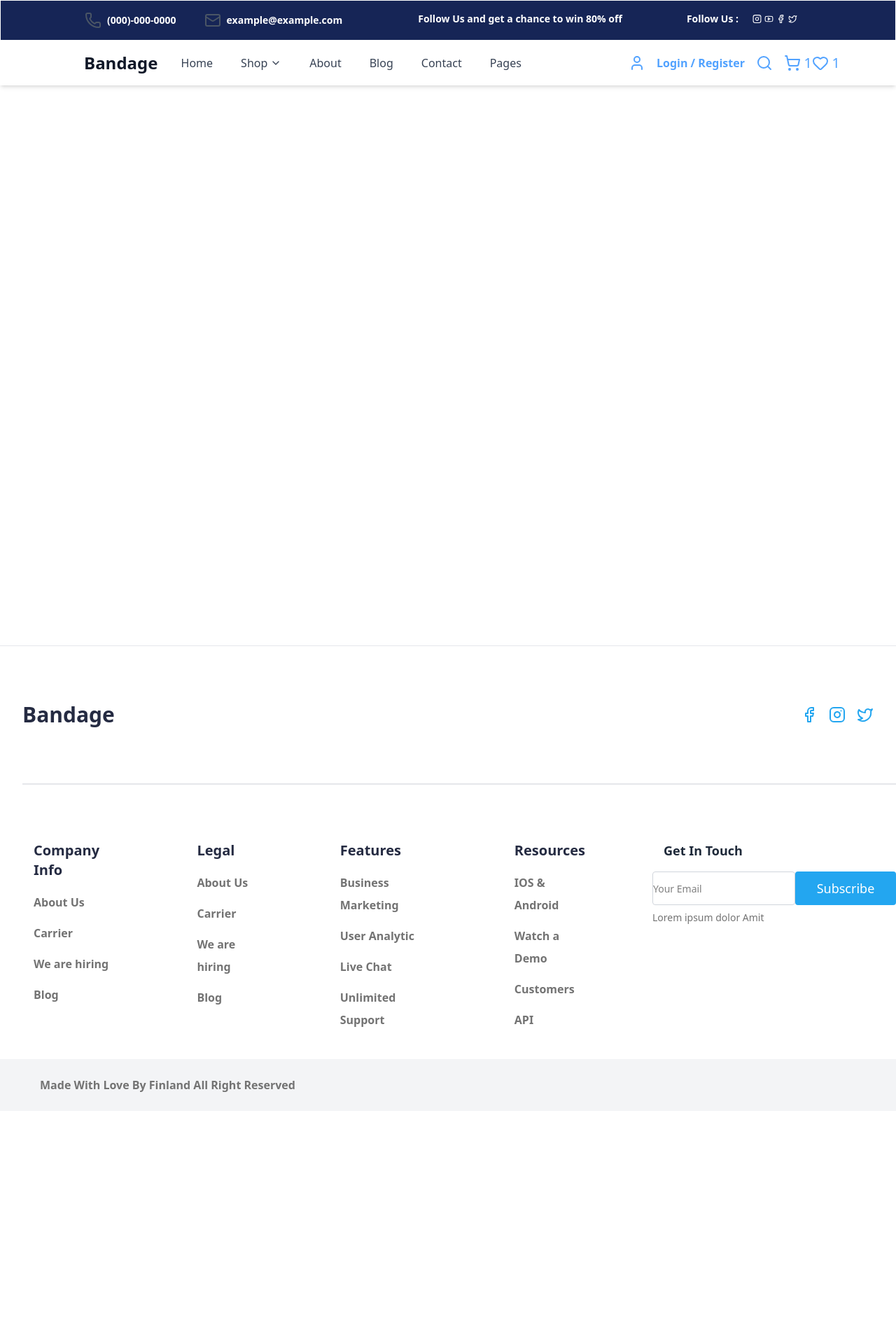
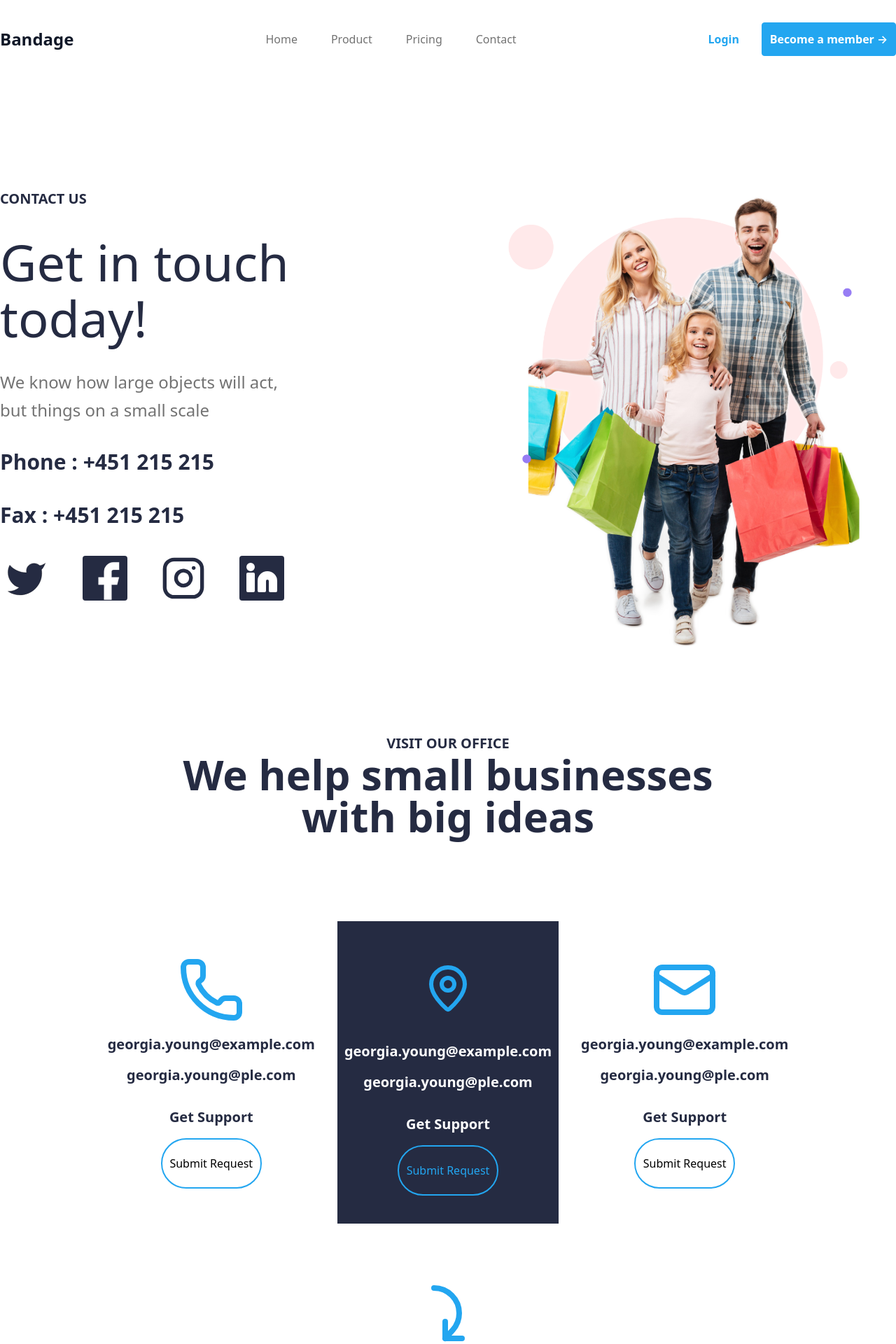
Before and after one commit to aytkinn/e-Commerce-Repo, a React (Vite) app: page /contact in a window 1280 px wide. Shown: the top 1920 px of the page at 70% size. Before the commit the page ends 1587 px from the top, so only its background shows below. Built offline with nearby package versions, Linux system fonts and the light colour scheme.

Commit message:
ContactPage Completed

```diff
--- a/src/App.jsx
+++ b/src/App.jsx
@@ -1,16 +1,26 @@
 
 import './App.css'
-import { BrowserRouter as Router } from 'react-router-dom'
+import { BrowserRouter as Router, useLocation } from 'react-router-dom'
 import Footer from './layout/Footer'
 import Header from './layout/Header'
 import PageContent from './layout/PageContent'
 
+function AppContent() {
+  const location = useLocation();
+
+  return (
+    <>
+      {location.pathname !== '/contact' && <Header/>}
+      <PageContent/>
+      <Footer/>
+    </>
+  )
+}
+
 function App() {
   return (
     <Router>
-      <Header/>
-      <PageContent/>
-      <Footer/>
+      <AppContent/>
     </Router>
   )
 }
--- a/src/layout/Footer.jsx
+++ b/src/layout/Footer.jsx
@@ -1,11 +1,14 @@
 import React from 'react';
+import { useLocation } from 'react-router-dom';
 import { Facebook, Instagram, Twitter, Mail } from 'lucide-react';
 import { Button, Form, InputGroup } from 'react-bootstrap';
 import { footerData } from '../data/products';
 
 const Footer = () => {
+  const location = useLocation();
+
   return (
-    <footer className="w-full max-w-7xl mx-auto border-t border-gray-200 ">
+    <footer className={`w-full max-w-7xl mx-auto ${location.pathname !== '/contact' ? 'border-t border-gray-200' : ''}`}>
       <div className="bg-white px-4 md:px-8 py-8 md:py-12 space-x-8">
 
           <div className="flex items-center justify-between p-8 mt-20 mb-8 ml-8">
--- a/src/layout/PageContent.jsx
+++ b/src/layout/PageContent.jsx
@@ -3,6 +3,7 @@ import { Switch, Route } from 'react-router-dom';
 import HomePage from '../pages/HomePage';
 import ShopPage from '../pages/ShopPage';
 import ProductDetailPage from '../pages/ProductDetailPage';
+import ContactPages from '../pages/ContactPages';
 
 const PageContent = () => {
   return (
@@ -12,6 +13,7 @@ const PageContent = () => {
           <Route exact path="/" component={HomePage} />
           <Route path="/shop" component={ShopPage} />
           <Route path="/product/:id" component={ProductDetailPage} />
+          <Route path ="/contact" component={ContactPages} />
         </Switch>
       </main>
     </div>
--- /dev/null
+++ b/src/pages/ContactPages.jsx
@@ -0,0 +1,116 @@
+
+import { Facebook, Instagram, Linkedin, Mail, MapPin, Phone, Redo, Twitter, Menu, X, Search, ShoppingCart } from 'lucide-react'
+import React from 'react'
+import { Link } from 'react-router-dom'
+import contact from "../assets/img/contact.png";
+
+export default function ContactPages() {
+  const [isMenuOpen, setIsMenuOpen] = React.useState(false);
+
+  return (
+    <div className="flex flex-col items-center mb-16">
+    <section className="w-full max-w-7xl mx-auto px-4">
+        <div className='flex flex-col md:flex-row justify-between items-center mt-8 gap-4'>
+            <div className="flex items-center justify-between w-full md:w-auto">
+                <h2 className="text-xl md:text-2xl font-bold text-gray-900 ">Bandage</h2>
+
+                <div className="md:hidden flex items-center gap-4">
+                    <Search className="h-6 w-6 text-[#737373]"/>
+                    <ShoppingCart className="h-6 w-6 text-[#737373]"/>
+                    <button
+                        onClick={() => setIsMenuOpen(!isMenuOpen)}
+                        className="text-[#737373] hover:text-gray-900"
+                    >
+                        {isMenuOpen ? <X className="h-6 w-6" /> : <Menu className="h-6 w-6" />}
+                    </button>
+                </div>
+            </div>
+
+            <div className="hidden md:block">
+                <nav className='text-[#737373] hover:text-gray-900 font-medium cursor-pointer relative flex items-center gap-8 md:gap-12 '>
+                    <Link to="/">Home</Link>
+                    <a href="">Product</a>
+                    <a href="">Pricing</a>
+                    <Link to="/contact">Contact</Link>
+                </nav>
+            </div>
+
+            <div className='hidden md:flex gap-4 md:gap-8'>
+                <button className='text-[#23A6F0] font-semibold'>Login</button>
+                <button className='border border-[#23A6F0] bg-[#23A6F0] text-white text-ml font-semibold rounded-sm w-48 h-12'>Become a member →</button>
+            </div>
+        </div>
+        {isMenuOpen && (
+            <div className="md:hidden w-full bg-[#F6F6F6] ">
+                <nav className="flex flex-col py-4 text-center mt-8 space-y-8 ">
+                    <Link to="/" className="text-[#737373] hover:text-gray-900 font-semibold px-4 py-2" onClick={() => setIsMenuOpen(false)}>Home</Link>
+                    <a href="" className="text-[#737373] hover:text-gray-900 font-medium px-4 py-2">Product</a>
+                    <a href="" className="text-[#737373] hover:text-gray-900 font-medium px-4 py-2">Pricing</a>
+                    <Link to="/contact" className="text-[#737373] hover:text-gray-900 font-medium px-4 py-2" onClick={() => setIsMenuOpen(false)}>Contact</Link>
+                </nav>
+            </div>
+        )}
+        <div className='flex flex-col lg:flex-row justify-between items-center gap-8 mt-12 md:mt-[120px]'>
+            <div className='space-y-6 md:space-y-10 text-center lg:text-left order-1 lg:order-1'>
+                <h3 className='text-xl font-bold text-[#252B42] '>CONTACT US</h3>
+                <h1 className='text-4xl md:text-7xl text-[#252B42] '>Get in touch</h1>
+                <h1 className='text-4xl md:text-7xl text-[#252B42] -mt-2 md:-mt-8 '>today!</h1>
+                <p className='text-lg md:text-2xl text-[#737373] '>We know how large objects will act,</p>
+                <p className='text-lg md:text-2xl text-[#737373] -mt-2 md:-mt-8 '>but things on a small scale</p>
+                <p className='text-xl md:text-3xl font-bold text-[#252B42]'>Phone : +451 215 215 </p>
+                <p className='text-xl md:text-3xl font-bold text-[#252B42]'>Fax : +451 215 215</p>
+                <div className='flex justify-center gap-6 md:gap-12'>
+                    <Twitter className='fill-[#252B42] h-8 w-8 md:h-16 md:w-16' strokeWidth={0.1}/>
+                    <div className='bg-[#252B42] rounded-sm p-1 md:p-2 flex items-center justify-center h-8 w-8 md:h-16 md:w-16'>
+                        <Facebook className='h-6 w-6 md:h-[72px] md:w-[72px] text-white fill-white transform translate-y-1 translate-x-1 ' strokeWidth={0.1}/>
+                    </div>
+                    <Instagram className='h-8 w-8 md:h-16 md:w-16 text-[#252B42]' />
+                    <div className='bg-[#252B42] rounded-sm p-1 md:p-2 flex items-center justify-center h-8 w-8 md:h-16 md:w-16'>
+                        <Linkedin className='h-6 w-6 md:h-12 md:w-12 text-white fill-white'/>
+                    </div>
+                </div>
+            </div>
+            <img src={contact} alt="Contact image" className='w-full max-w-md lg:max-w-lg xl:max-w-xl h-auto mt-8 lg:mt-20 order-2 lg:order-2' />
+        </div>
+    </section>
+    <section className='mt-16 md:mt-[120px] px-4'>
+        <div className='text-center'>
+            <h2 className='text-lg md:text-xl font-semibold text-[#252B42] '>VISIT OUR OFFICE</h2>
+            <h1 className='text-3xl md:text-6xl font-bold text-[#252B42]'>We help small businesses</h1>
+            <h1 className='text-3xl md:text-6xl font-bold text-[#252B42]'> with big ideas</h1>
+        </div>
+        <div className='flex flex-col lg:flex-row justify-center items-center gap-8 mt-8 md:mt-[120px]'>
+            <div className='space-y-4 text-center w-full max-w-sm'>
+                <Phone className='h-16 md:h-24 w-16 md:w-24 text-[#23A6F0] mx-auto' />
+                <p className='text-lg md:text-xl font-bold text-[#252B42]'>georgia.young@example.com</p>
+                <p className='text-lg md:text-xl font-bold text-[#252B42]'>georgia.young@ple.com</p>
+                <h5 className='text-lg md:text-xl font-bold text-[#252B42] mt-4 md:mt-8'>Get Support</h5>
+                <button className='border-2 border-[#23A6F0] h-12 md:h-[72px] w-32 md:w-36 rounded-full text-sm md:text-base'>Submit Request</button>
+            </div>
+            <div className='border-10 border-[#252B42] bg-[#252B42] w-full max-w-sm h-auto md:h-[432px] text-center space-y-4 p-6 md:p-8'>
+                <MapPin className='h-16 md:h-[72px] w-16 md:w-[72px] text-[#23A6F0] mx-auto mt-2 md:mt-[50px] md:mb-10' />
+                <p className='text-lg md:text-xl font-bold text-[#FFFFFF]'>georgia.young@example.com</p>
+                <p className='text-lg md:text-xl font-bold text-[#FFFFFF]'>georgia.young@ple.com</p>
+                <h5 className='text-lg md:text-xl font-bold text-[#FFFFFF] mt-4 md:mt-8'>Get Support</h5>
+                <button className='border-2 border-[#23A6F0] h-12 md:h-[72px] w-32 md:w-36 rounded-full text-[#23A6F0] text-sm md:text-base'>Submit Request</button>
+            </div>
+             <div className='space-y-4 text-center w-full max-w-sm'>
+                <Mail className='h-16 md:h-24 w-16 md:w-24 text-[#23A6F0] mx-auto' />
+                <p className='text-lg md:text-xl font-bold text-[#252B42]'>georgia.young@example.com</p>
+                <p className='text-lg md:text-xl font-bold text-[#252B42]'>georgia.young@ple.com</p>
+                <h5 className='text-lg md:text-xl font-bold text-[#252B42] mt-4 md:mt-8'>Get Support</h5>
+                <button className='border-2 border-[#23A6F0] h-12 md:h-[72px] w-32 md:w-36 rounded-full text-sm md:text-base'>Submit Request</button>
+            </div>
+        </div>
+    </section>
+
+        <div className="flex flex-col items-center space-y-6 md:space-y-8 px-4">
+            <Redo className="transform rotate-90 h-16 md:h-24 w-16 md:w-24 text-[#23A6F0] mt-8 md:mt-20" />
+            <p className='text-lg md:text-xl font-semibold text-[#252B42] text-center'>WE Can't WAIT TO MEET YOU</p>
+            <h1 className='text-3xl md:text-6xl text-center'>Let's Talk</h1>
+            <button className='border border-[#23A6F0] bg-[#23A6F0] text-white text-sm md:text-base font-semibold rounded-sm w-40 md:w-48 h-10 md:h-12'>Try it free now</button>
+        </div>
+
+    </div>
+  )
+}
--- a/src/pages/ShopPage.jsx
+++ b/src/pages/ShopPage.jsx
@@ -10,7 +10,7 @@ const ShopPage = () => {
   const [currentPage, setCurrentPage] = useState(1);
   const { sortOptions,shopHeader } = shopPageData;
 
-  const itemsPerPage = 8;
+  const itemsPerPage = 9;
 
   const sortedProducts = [...products].sort((a, b) => {
     switch (sortBy) {
```
Also changed, not shown: src/pages/ProductDetailPage.jsx (+6 -6 lines), src/assets/img/contact.png (added).
